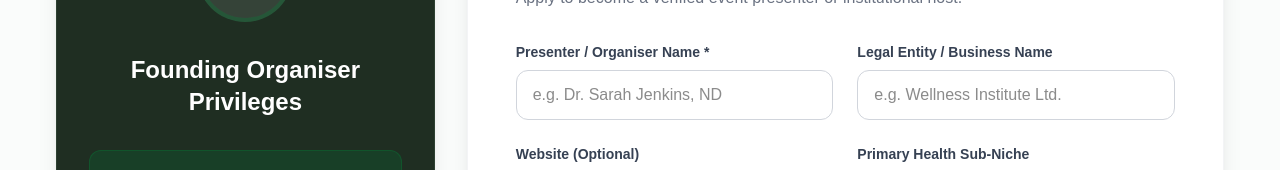
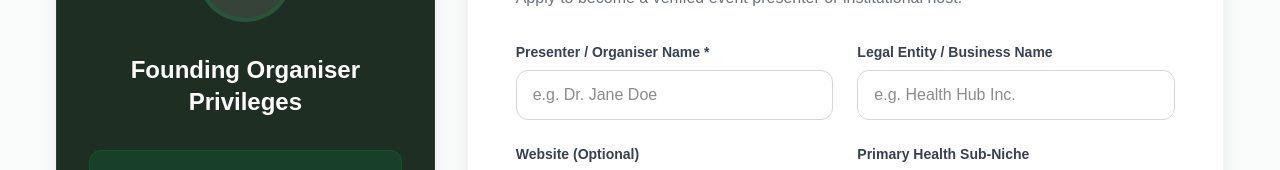
Before and after one commit to Iain-global/healthstv-app, a Next.js app: page /organiser-register in a window 1280 px wide. Shown: the part 685-855 px from the top of the page. Built offline with nearby package versions, Linux system fonts and the light colour scheme; no server answers; the database is empty.

Commit message:
Update OrganiserRegisterClient.tsx

```diff
--- a/src/app/organiser-register/OrganiserRegisterClient.tsx
+++ b/src/app/organiser-register/OrganiserRegisterClient.tsx
@@ -141,7 +141,7 @@ export default function OrganiserRegisterClient() {
                           required
                           value={formData.name}
                           onChange={e => setFormData({...formData, name: e.target.value})}
-                          placeholder="e.g. Dr. Sarah Jenkins, ND"
+                          placeholder="e.g. Dr. Jane Doe"
                           className="w-full border border-gray-300 rounded-xl px-4 py-3 focus:border-[#00873a] focus:ring-1 focus:ring-[#00873a] outline-none"
                         />
                       </div>
@@ -151,7 +151,7 @@ export default function OrganiserRegisterClient() {
                           type="text"
                           value={formData.organization}
                           onChange={e => setFormData({...formData, organization: e.target.value})}
-                          placeholder="e.g. Wellness Institute Ltd."
+                          placeholder="e.g. Health Hub Inc."
                           className="w-full border border-gray-300 rounded-xl px-4 py-3 focus:border-[#00873a] focus:ring-1 focus:ring-[#00873a] outline-none"
                         />
                       </div>
```
